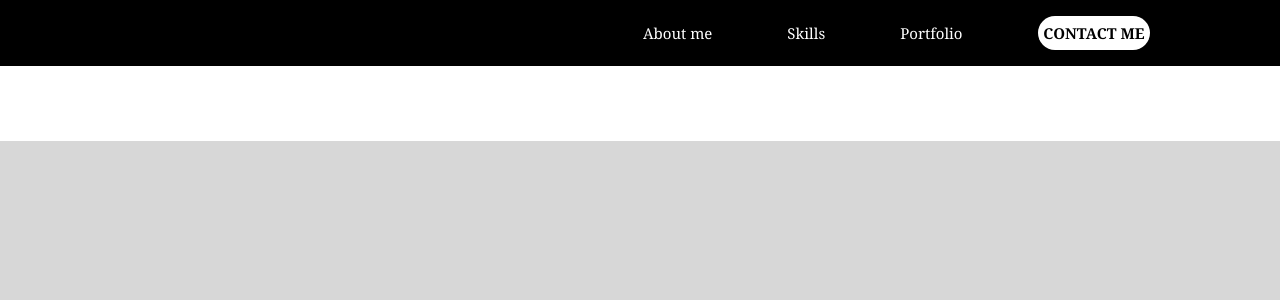
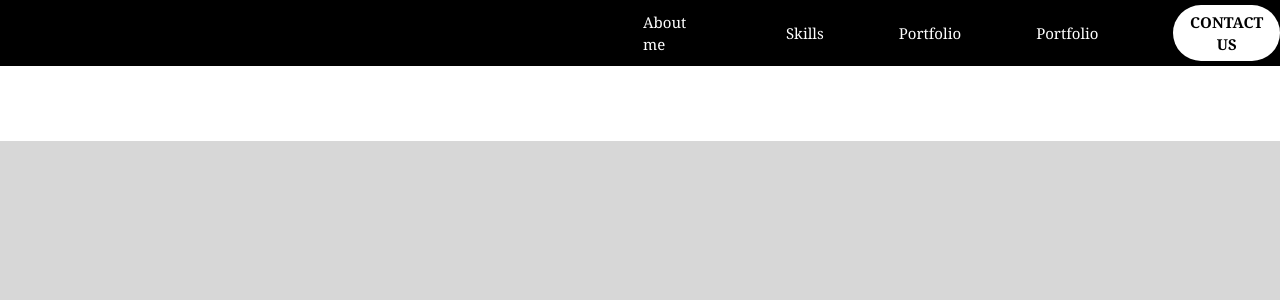
Before and after one commit to techbone/portfolio-with-figma, a React (Create React App) app: page / in a window 1280 px wide. Shown: the top 300 px of the page. Built offline with nearby package versions, Linux system fonts and the light colour scheme.

Commit message:
feat:nav fix

```diff
--- a/src/components/Navbar.jsx
+++ b/src/components/Navbar.jsx
@@ -7,8 +7,9 @@ const Navbar = () => {
         <li className="hover:cursor-pointer ">About me</li>
         <li className="hover:cursor-pointer ">Skills</li>
         <li className="hover:cursor-pointer ">Portfolio</li>
+        <li className="hover:cursor-pointer ">Portfolio</li>
         <button className="bg-white  text-black rounded-[30px] font-bold text-[15px] flex items-center p-1.5 ">
-          CONTACT ME
+          CONTACT US
         </button>
       </ul>
     </div>
```
